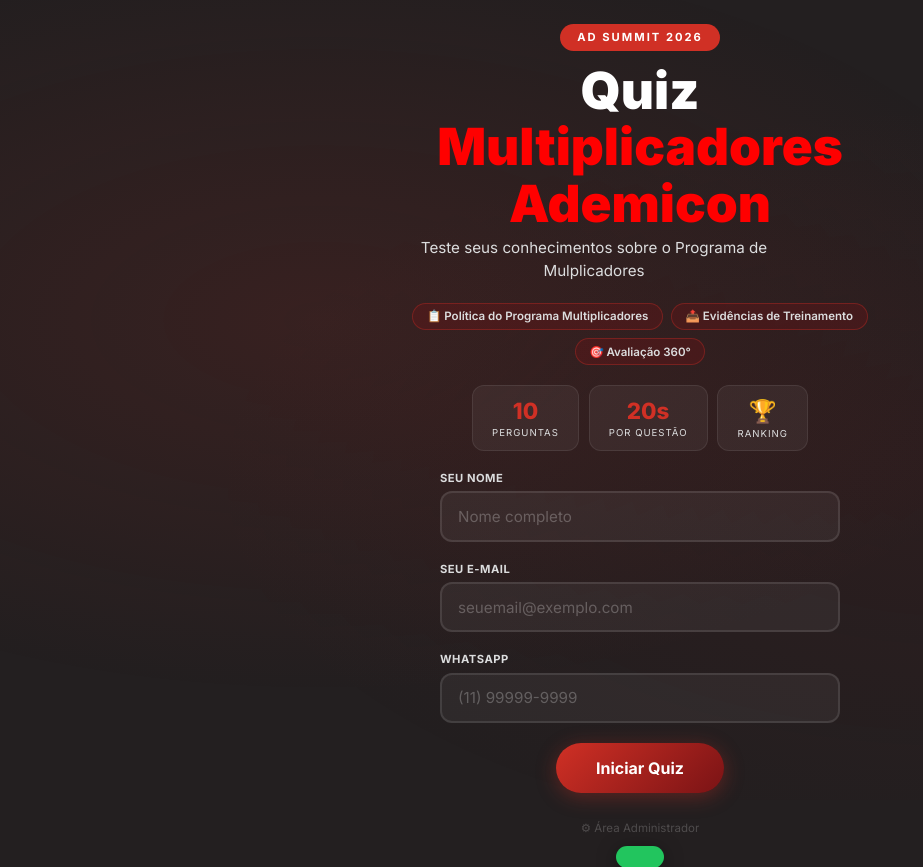
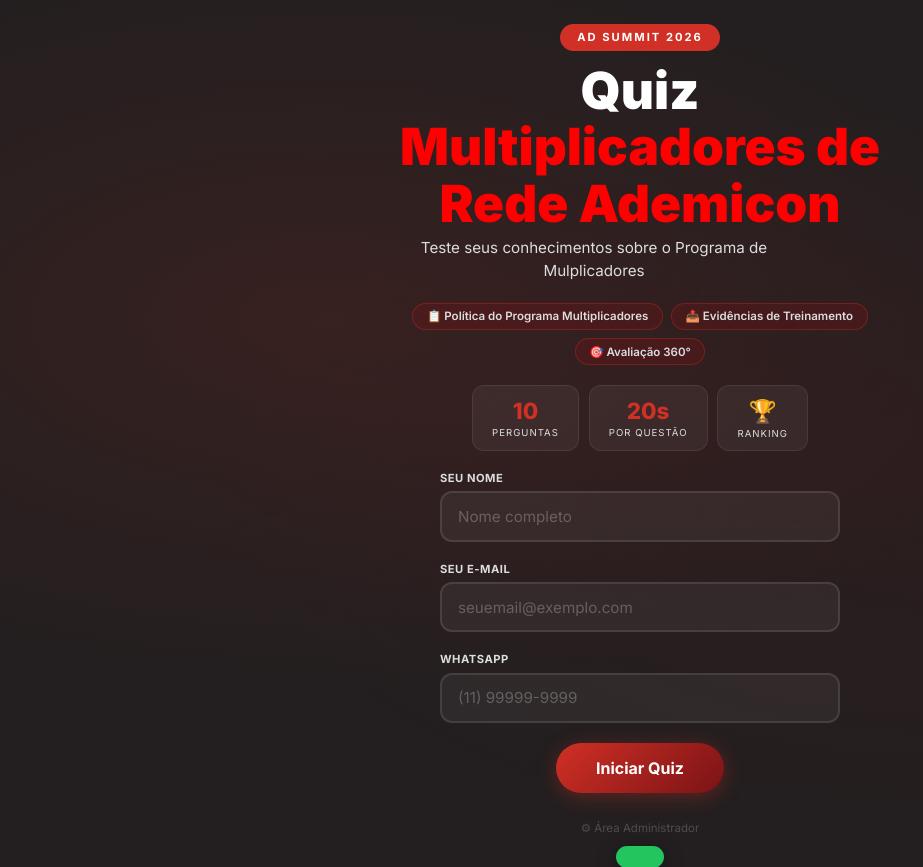
Before and after one commit to multiplicador/quiz, a plain HTML site: page index.html in a window 1280 px wide. Shown: the whole page, without its empty margins (0-923 px from the left). Drawn offline with Linux system fonts and the light colour scheme.

Commit message:
Atualização e correção título

```diff
--- a/index.html
+++ b/index.html
@@ -112,7 +112,7 @@
 <div class="toast" id="toast"></div>
 <div class="wrap">
 <div class="screen on" id="scrStart">
-  <div class="center"><div class="badge">AD Summit 2026</div><h1 class="title" style="margin-top:.7rem">Quiz<br><span class="hl">Multiplicadores Ademicon</span></h1><p class="sub" style="margin-top:.4rem">Teste seus conhecimentos sobre o Programa de Mulplicadores</p></div>
+  <div class="center"><div class="badge">AD Summit 2026</div><h1 class="title" style="margin-top:.7rem">Quiz<br><span class="hl">Multiplicadores de Rede Ademicon</span></h1><p class="sub" style="margin-top:.4rem">Teste seus conhecimentos sobre o Programa de Mulplicadores</p></div>
   <div class="pills"><span class="pill">📋 Política do Programa Multiplicadores</span><span class="pill">📤 Evidências de Treinamento</span><span class="pill">🎯 Avaliação 360°</span></div>
   <div class="chips"><div class="chip"><div class="cv">10</div><div class="cl">Perguntas</div></div><div class="chip"><div class="cv">20s</div><div class="cl">Por Questão</div></div><div class="chip"><div class="cv">🏆</div><div class="cl">Ranking</div></div></div>
   <div class="field"><label>Seu nome</label><input type="text" id="inpName" placeholder="Nome completo" maxlength="40" autocomplete="off"></div>
```
